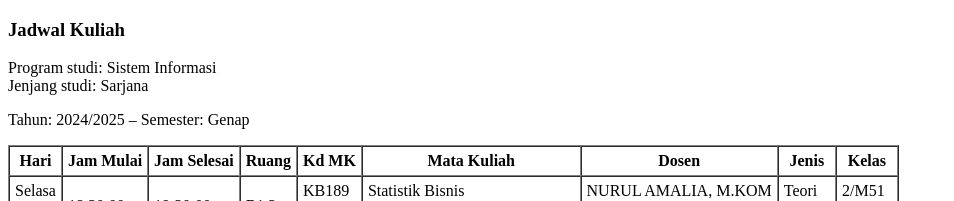
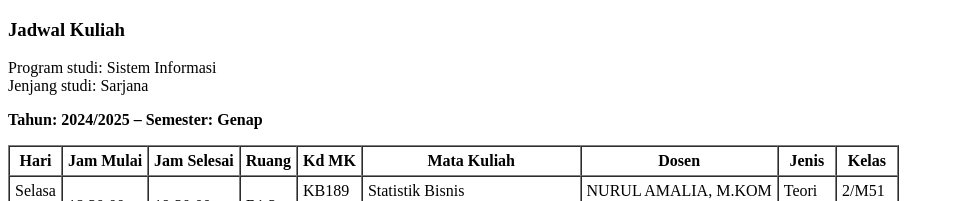
Before and after one commit to abhirama-dev/VSCode, a plain HTML site: page jadwalkuliah.html in a window 1280 px wide. Shown: the top 201 px of the page, without its empty margins (0-954 px from the left). Drawn offline with Linux system fonts and the light colour scheme.

Commit message:
Update jadwalkuliah.html

```diff
--- a/jadwalkuliah.html
+++ b/jadwalkuliah.html
@@ -7,7 +7,7 @@
     <h3>Jadwal Kuliah</h3>
     <p>Program studi: Sistem Informasi<br>
     Jenjang studi: Sarjana</p>
-    <p>Tahun: 2024/2025 – Semester: Genap</p>
+    <p><b>Tahun: 2024/2025 – Semester: Genap</b></p>
 
     <table border="1" cellspacing="0" cellpadding="5">
         <tr>
```
